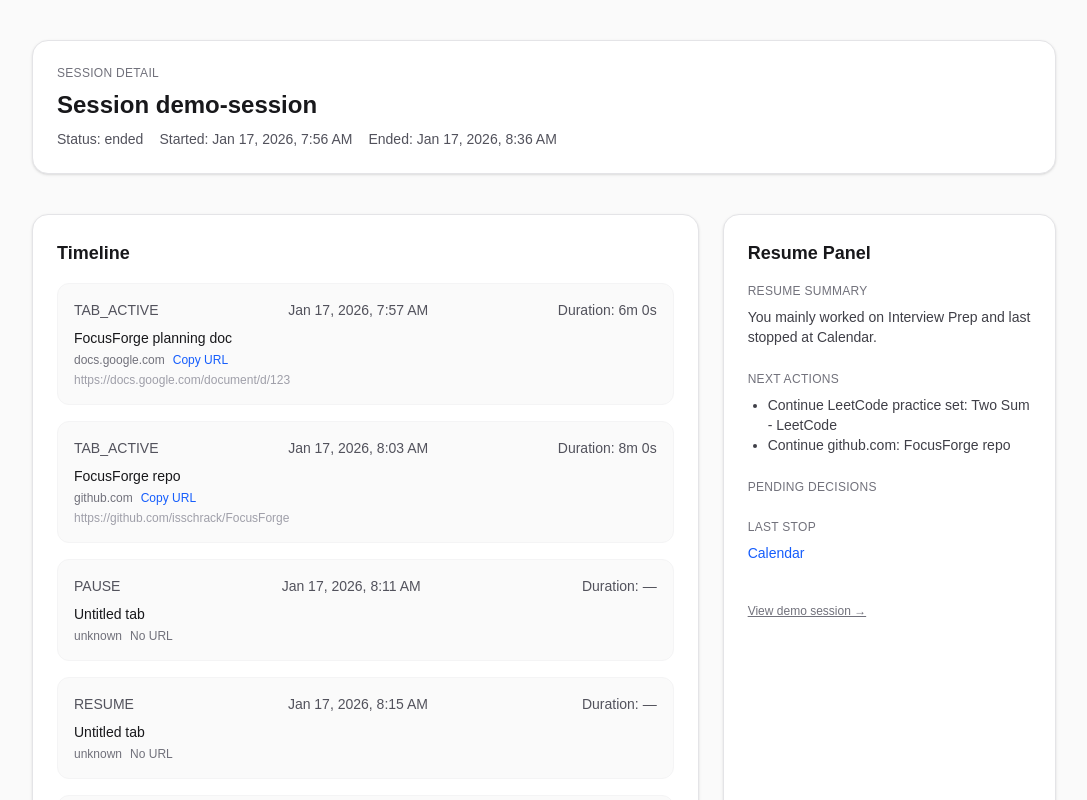
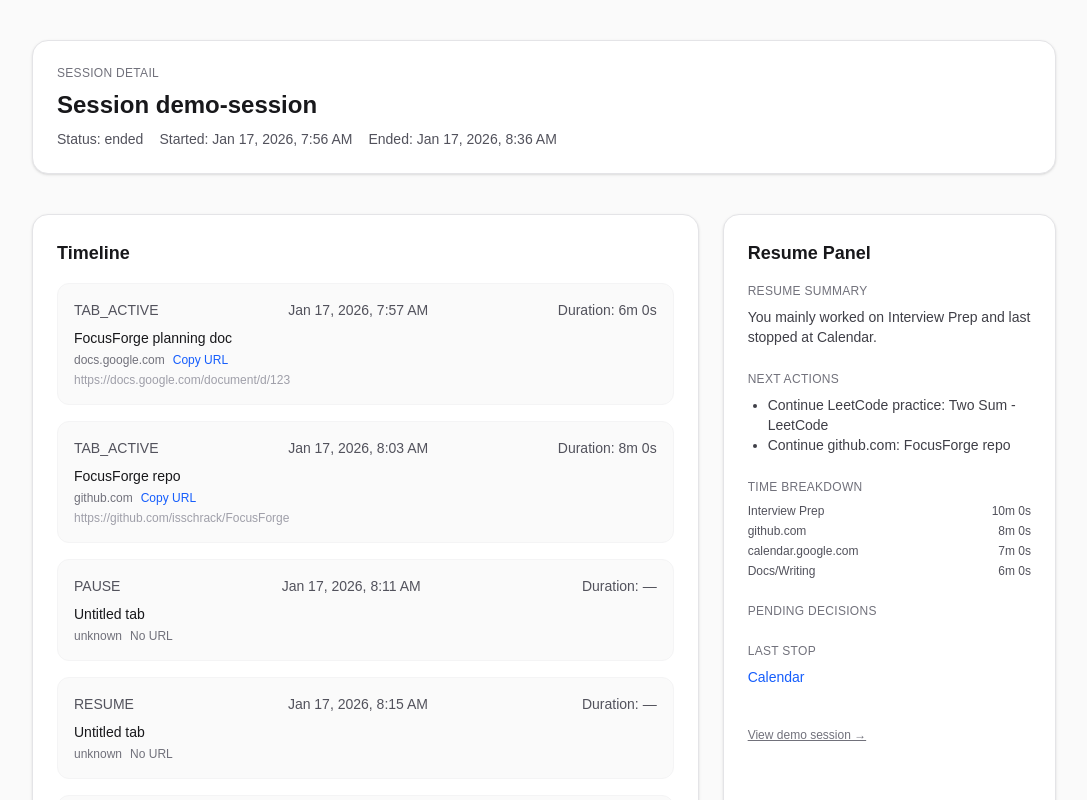
Before and after one commit to stripathy1999/FocusForge, a Next.js app: page /session/demo in a window 1280 px wide. Shown: the top 800 px of the page, without its empty margins (96-1183 px from the left). Built offline with nearby package versions, Linux system fonts and the light colour scheme.

Commit message:
Improve resume intelligence and reopen workspace

```diff
--- a/app/api/session/[id]/route.ts
+++ b/app/api/session/[id]/route.ts
@@ -1,7 +1,7 @@
 import { NextResponse } from "next/server";
 
 import { computeSummary } from "@/lib/grouping";
-import { getEvents, getSession } from "@/lib/store";
+import { getAnalysis, getEvents, getSession } from "@/lib/store";
 
 export async function GET(
   _request: Request,
@@ -15,7 +15,8 @@
   }
 
   const events = getEvents(id);
-  const computedSummary = computeSummary(session, events);
+  const analysis = getAnalysis(id);
+  const computedSummary = computeSummary(session, events, analysis);
 
   return NextResponse.json({ session, events, computedSummary });
 }
--- a/app/session/_components/SessionDetail.tsx
+++ b/app/session/_components/SessionDetail.tsx
@@ -37,6 +37,11 @@
   const timeline = computedSummary.timeline.filter(
     (event) => event.type !== "STOP",
   );
+
+  const handleReopen = (urls: string[]) => {
+    window.postMessage({ type: "FOCUSFORGE_REOPEN", urls }, "*");
+    urls.forEach((url) => window.open(url, "_blank", "noopener,noreferrer"));
+  };
 
   return (
     <div className="min-h-screen bg-zinc-50 px-6 py-10 text-zinc-900">
@@ -125,7 +130,12 @@
                       className="rounded-xl border border-zinc-100 bg-zinc-50 p-4"
                     >
                       <div className="flex items-center justify-between text-sm">
-                        <span className="font-semibold">{domain.label}</span>
+                        <div>
+                          <span className="font-semibold">{domain.label}</span>
+                          <span className="ml-2 text-xs text-zinc-400">
+                            {domain.domain}
+                          </span>
+                        </div>
                         <span className="text-zinc-600">
                           {formatDuration(domain.timeSec)}
                         </span>
@@ -147,6 +157,15 @@
                           ))
                         )}
                       </div>
+                      {domain.topUrls.length > 0 && (
+                        <button
+                          type="button"
+                          className="mt-3 inline-flex items-center text-xs font-medium text-blue-600 underline-offset-4 hover:underline"
+                          onClick={() => handleReopen(domain.topUrls)}
+                        >
+                          Reopen workspace
+                        </button>
+                      )}
                     </div>
                   ))
                 )}
@@ -172,6 +191,26 @@
                     <li key={item}>{item}</li>
                   ))}
                 </ul>
+              </div>
+              <div>
+                <p className="text-xs uppercase tracking-wide text-zinc-500">
+                  Time Breakdown
+                </p>
+                <div className="mt-2 space-y-1 text-xs text-zinc-600">
+                  {computedSummary.timeBreakdown.length === 0 ? (
+                    <p>No time data yet.</p>
+                  ) : (
+                    computedSummary.timeBreakdown.map((item) => (
+                      <div
+                        key={item.label}
+                        className="flex items-center justify-between"
+                      >
+                        <span>{item.label}</span>
+                        <span>{formatDuration(item.timeSec)}</span>
+                      </div>
+                    ))
+                  )}
+                </div>
               </div>
               <div>
                 <p className="text-xs uppercase tracking-wide text-zinc-500">
--- /dev/null
+++ b/extension/content.js
@@ -0,0 +1,15 @@
+window.addEventListener("message", (event) => {
+  if (event.source !== window) {
+    return;
+  }
+
+  const { data } = event;
+  if (!data || data.type !== "FOCUSFORGE_REOPEN") {
+    return;
+  }
+
+  chrome.runtime.sendMessage({
+    type: "OPEN_URLS",
+    urls: data.urls || [],
+  });
+});
--- /dev/null
+++ b/lib/analysis.ts
@@ -0,0 +1,85 @@
+import { computeSummary } from "@/lib/grouping";
+import { getEvents, getSession, setAnalysis } from "@/lib/store";
+import { AnalysisResult } from "@/lib/types";
+
+const GEMINI_MODEL = "gemini-1.5-flash";
+
+export async function runGeminiAnalysis(
+  sessionId: string,
+): Promise<AnalysisResult | null> {
+  const apiKey = process.env.GEMINI_API_KEY;
+  if (!apiKey) {
+    return null;
+  }
+
+  const session = getSession(sessionId);
+  if (!session) {
+    return null;
+  }
+  const events = getEvents(sessionId);
+  const summary = computeSummary(session, events);
+
+  const prompt = buildPrompt(summary);
+  const response = await fetch(
+    `https://generativelanguage.googleapis.com/v1beta/models/${GEMINI_MODEL}:generateContent?key=${apiKey}`,
+    {
+      method: "POST",
+      headers: { "Content-Type": "application/json" },
+      body: JSON.stringify({
+        contents: [{ role: "user", parts: [{ text: prompt }] }],
+        generationConfig: { temperature: 0.2 },
+      }),
+    },
+  );
+
+  if (!response.ok) {
+    return null;
+  }
+
+  const data = (await response.json()) as {
+    candidates?: { content?: { parts?: { text?: string }[] } }[];
+  };
+  const text = data.candidates?.[0]?.content?.parts?.[0]?.text ?? "";
+  const parsed = safeParseJson(text);
+  if (!parsed) {
+    return null;
+  }
+
+  const analysis: AnalysisResult = {
+    resumeSummary: parsed.resumeSummary ?? summary.resumeSummary,
+    nextActions: parsed.nextActions ?? summary.nextActions,
+    pendingDecisions: parsed.pendingDecisions ?? [],
+  };
+  setAnalysis(sessionId, analysis);
+  return analysis;
+}
+
+function buildPrompt(summary: ReturnType<typeof computeSummary>): string {
+  const workspaces = summary.domains
+    .slice(0, 4)
+    .map((domain) => `- ${domain.label}: ${domain.timeSec}s`)
+    .join("\n");
+  const lastStop = summary.lastStop?.title || summary.lastStop?.url || "unknown";
+
+  return [
+    "You are assisting a productivity app. Return ONLY valid JSON.",
+    "Fields: resumeSummary (string), nextActions (string[]), pendingDecisions (string[]).",
+    "Be concise, human, and specific. No markdown.",
+    "",
+    `Workspaces:\n${workspaces}`,
+    `Last stop: ${lastStop}`,
+  ].join("\n");
+}
+
+function safeParseJson(text: string): Partial<AnalysisResult> | null {
+  const start = text.indexOf("{");
+  const end = text.lastIndexOf("}");
+  if (start === -1 || end === -1) {
+    return null;
+  }
+  try {
+    return JSON.parse(text.slice(start, end + 1)) as Partial<AnalysisResult>;
+  } catch {
+    return null;
+  }
+}
--- a/lib/grouping.ts
+++ b/lib/grouping.ts
@@ -1,9 +1,11 @@
 import {
   ComputedSummary,
+  AnalysisResult,
   DomainSummary,
   Event,
   Session,
   TimelineEvent,
+  TimeBreakdownItem,
 } from "@/lib/types";
 
 const DEFAULT_RESUME_SUMMARY =
@@ -11,53 +13,71 @@
 
 const DOMAIN_LABELS: Record<string, string> = {
   "leetcode.com": "Interview Prep",
+  "educative.io": "System Design",
+  "hellointerview.com": "System Design",
   "docs.google.com": "Docs/Writing",
   "linkedin.com": "Job Search",
   "youtube.com": "Learning",
 };
 
-const IGNORE_DOMAIN_SUBSTRINGS = ["accounts.google.com", "oauth", "consent", "login"];
+const IGNORE_DOMAIN_SUBSTRINGS = [
+  "accounts.google.com",
+  "oauth",
+  "consent",
+  "login",
+];
 
 const DOMAIN_ACTIONS: Record<string, string> = {
-  "leetcode.com": "Continue LeetCode practice set",
+  "leetcode.com": "Continue LeetCode practice",
+  "educative.io": "Continue system design prep",
+  "hellointerview.com": "Continue system design prep",
   "docs.google.com": "Resume writing in Google Docs",
-  "linkedin.com": "Open LinkedIn and shortlist roles to apply to",
-  "youtube.com": "Resume the learning video",
+  "linkedin.com": "Review roles and shortlist applications",
 };
 
 export function computeSummary(
   session: Session,
   events: Event[],
+  analysis?: AnalysisResult | null,
 ): ComputedSummary {
   const sorted = [...events].sort((a, b) => a.ts - b.ts);
   const timeline = addDurations(session, sorted);
-  const domains = summarizeDomains(timeline);
-  const recentTitles = getRecentTitles(timeline);
+  const { domains, backgroundTimeSec } = summarizeDomains(timeline);
+  const recentEntries = getRecentEntries(timeline);
   const lastStop = [...timeline]
     .reverse()
     .find((event) => event.type === "TAB_ACTIVE");
   const topDomain = domains[0];
   const lastStopLabel = lastStop?.title || lastStop?.url || "your last tab";
-  const resumeSummary = topDomain
+  const fallbackResumeSummary = topDomain
     ? `You mainly worked on ${topDomain.label} and last stopped at ${lastStopLabel}.`
     : DEFAULT_RESUME_SUMMARY;
-  const nextActions = topDomain
+  const fallbackNextActions = topDomain
     ? domains
         .slice(0, 2)
         .map((domain) =>
-          formatAction(domain.domain, domain.label, recentTitles.get(domain.domain)),
+          formatAction(
+            domain.domain,
+            domain.label,
+            domain.timeSec,
+            recentEntries.get(domain.domain),
+          ),
         )
     : ["(placeholder) Capture next actions after analysis."];
+  const timeBreakdown = buildTimeBreakdown(domains, backgroundTimeSec);
 
   return {
     timeline,
     domains,
+    timeBreakdown,
     lastStop: lastStop
       ? { url: lastStop.url, title: lastStop.title, ts: lastStop.ts }
       : undefined,
-    resumeSummary,
-    nextActions,
-    pendingDecisions: [],
+    resumeSummary: analysis?.resumeSummary ?? fallbackResumeSummary,
+    nextActions: analysis?.nextActions?.length
+      ? analysis.nextActions
+      : fallbackNextActions,
+    pendingDecisions: analysis?.pendingDecisions ?? [],
   };
 }
 
@@ -92,9 +112,13 @@
   return 30 * 1000;
 }
 
-function summarizeDomains(timeline: TimelineEvent[]): DomainSummary[] {
+function summarizeDomains(timeline: TimelineEvent[]): {
+  domains: DomainSummary[];
+  backgroundTimeSec: number;
+} {
   const domainMap = new Map<string, DomainSummary>();
   const urlRecency = new Map<string, string[]>();
+  let backgroundTimeSec = 0;
 
   for (const event of timeline) {
     if (event.type !== "TAB_ACTIVE") {
@@ -103,6 +127,7 @@
 
     const domain = event.domain ?? safeDomain(event.url);
     if (isIgnoredDomain(domain)) {
+      backgroundTimeSec += event.durationSec ?? 0;
       continue;
     }
     const duration = event.durationSec ?? 0;
@@ -127,9 +152,10 @@
     summary.topUrls = urls.slice(0, 5);
   }
 
-  return Array.from(domainMap.values()).sort(
+  const domains = Array.from(domainMap.values()).sort(
     (a, b) => b.timeSec - a.timeSec,
   );
+  return { domains, backgroundTimeSec };
 }
 
 function safeDomain(url: string): string {
@@ -152,8 +178,10 @@
   return IGNORE_DOMAIN_SUBSTRINGS.some((value) => domain.includes(value));
 }
 
-function getRecentTitles(timeline: TimelineEvent[]): Map<string, string> {
-  const map = new Map<string, string>();
+function getRecentEntries(
+  timeline: TimelineEvent[],
+): Map<string, { title?: string; url?: string }> {
+  const map = new Map<string, { title?: string; url?: string }>();
   for (const event of [...timeline].reverse()) {
     if (event.type !== "TAB_ACTIVE") {
       continue;
@@ -162,8 +190,8 @@
     if (isIgnoredDomain(domain)) {
       continue;
     }
-    if (!map.has(domain) && event.title) {
-      map.set(domain, event.title);
+    if (!map.has(domain)) {
+      map.set(domain, { title: event.title, url: event.url });
     }
   }
   return map;
@@ -172,14 +200,35 @@
 function formatAction(
   domain: string,
   label: string,
-  title?: string,
+  timeSec: number,
+  entry?: { title?: string; url?: string },
 ): string {
+  if (domain === "docs.google.com" && entry?.url?.includes("/forms")) {
+    return "Finish the form you opened";
+  }
+  if (domain === "youtube.com" && timeSec < 90) {
+    return "Background media";
+  }
   if (domain in DOMAIN_ACTIONS) {
     const base = DOMAIN_ACTIONS[domain];
-    return title ? `${base}: ${title}` : base;
+    return entry?.title ? `${base}: ${entry.title}` : base;
   }
-  if (title) {
-    return `Continue ${label}: ${title}`;
+  if (entry?.title) {
+    return `Continue ${label}: ${entry.title}`;
   }
   return `Resume ${label}`;
 }
+
+function buildTimeBreakdown(
+  domains: DomainSummary[],
+  backgroundTimeSec: number,
+): TimeBreakdownItem[] {
+  const items: TimeBreakdownItem[] = domains.map((domain) => ({
+    label: domain.label,
+    timeSec: domain.timeSec,
+  }));
+  if (backgroundTimeSec > 0) {
+    items.push({ label: "Background", timeSec: backgroundTimeSec });
+  }
+  return items.slice(0, 4);
+}
--- a/lib/store.ts
+++ b/lib/store.ts
@@ -2,11 +2,12 @@
 import fs from "fs";
 import path from "path";
 
-import { Event, Session, SessionStatus } from "@/lib/types";
+import { AnalysisResult, Event, Session, SessionStatus } from "@/lib/types";
 
 type StoreData = {
   sessions: Record<string, Session>;
   eventsBySession: Record<string, Event[]>;
+  analysisBySession?: Record<string, AnalysisResult>;
 };
 
 const STORE_DIR = path.join(process.cwd(), ".data");
@@ -19,9 +20,10 @@
     return {
       sessions: parsed.sessions ?? {},
       eventsBySession: parsed.eventsBySession ?? {},
+      analysisBySession: parsed.analysisBySession ?? {},
     };
   } catch {
-    return { sessions: {}, eventsBySession: {} };
+    return { sessions: {}, eventsBySession: {}, analysisBySession: {} };
   }
 }
 
@@ -99,3 +101,18 @@
   saveStore(store);
   return updated;
 }
+
+export function getAnalysis(sessionId: string): AnalysisResult | undefined {
+  const store = loadStore();
+  return store.analysisBySession?.[sessionId];
+}
+
+export function setAnalysis(
+  sessionId: string,
+  analysis: AnalysisResult,
+): void {
+  const store = loadStore();
+  store.analysisBySession = store.analysisBySession ?? {};
+  store.analysisBySession[sessionId] = analysis;
+  saveStore(store);
+}
```
Also changed, not shown: app/api/session/end/route.ts (+7 -0 lines), extension/background.js (+13 -0 lines), lib/types.ts (+12 -0 lines), extension/manifest.json.
